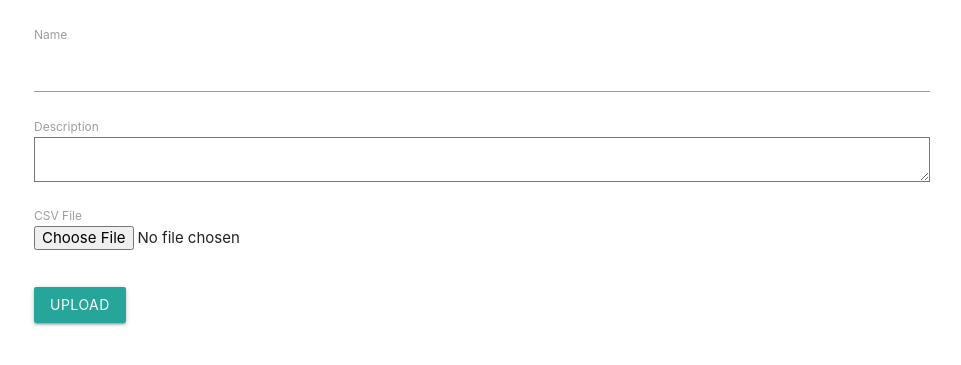
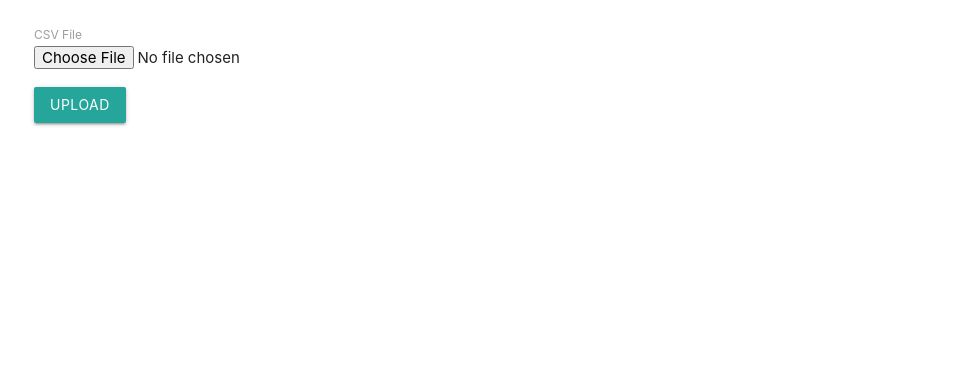
Before and after one commit to mayankgupta804/product_viewer, a Flask app: page / in a window 1280 px wide. Shown: the part 113-478 px from the top of the page, without its empty margins (158-1119 px from the left). Run offline with Flask 2, Linux system fonts and the light colour scheme; some libraries are stand-ins or nearby versions.

Commit message:
Refactor template fields

```diff
--- a/product_viewer_app/templates/index.html
+++ b/product_viewer_app/templates/index.html
@@ -7,14 +7,6 @@
             {{ form.errors }}
         {% endif %}
         <p>
-            {{ form.name.label }}<br>
-            {{ form.name(size=32) }}
-        </p>
-        <p>
-            {{ form.description.label }}<br>
-            {{ form.description(size=100) }}
-        </p>
-        <p>
             {{ form.file.label }} <br>
             {{ form.file() }}
         </p>
--- a/product_viewer_app/templates/layout.html
+++ b/product_viewer_app/templates/layout.html
@@ -13,7 +13,7 @@
 
         .button {
             position: absolute;
-            top: 50%;
+            top: 25%;
         }
     </style>
 </head>
```
